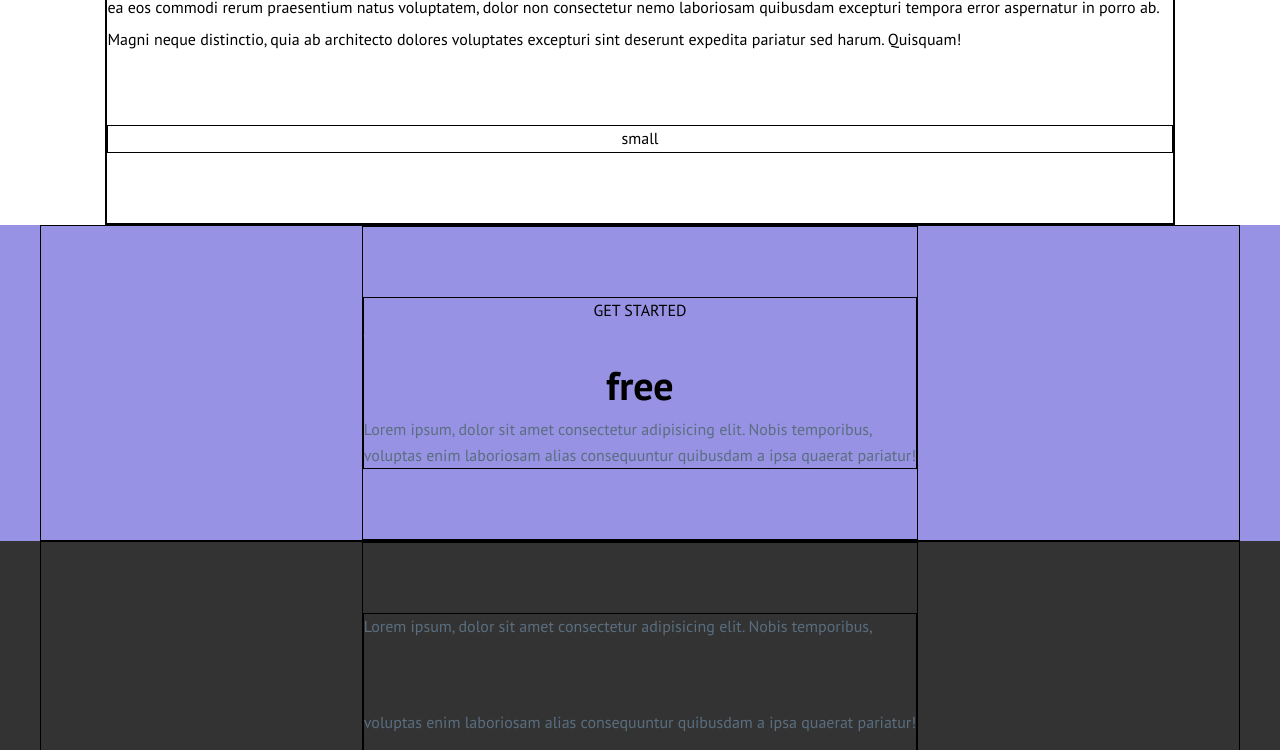
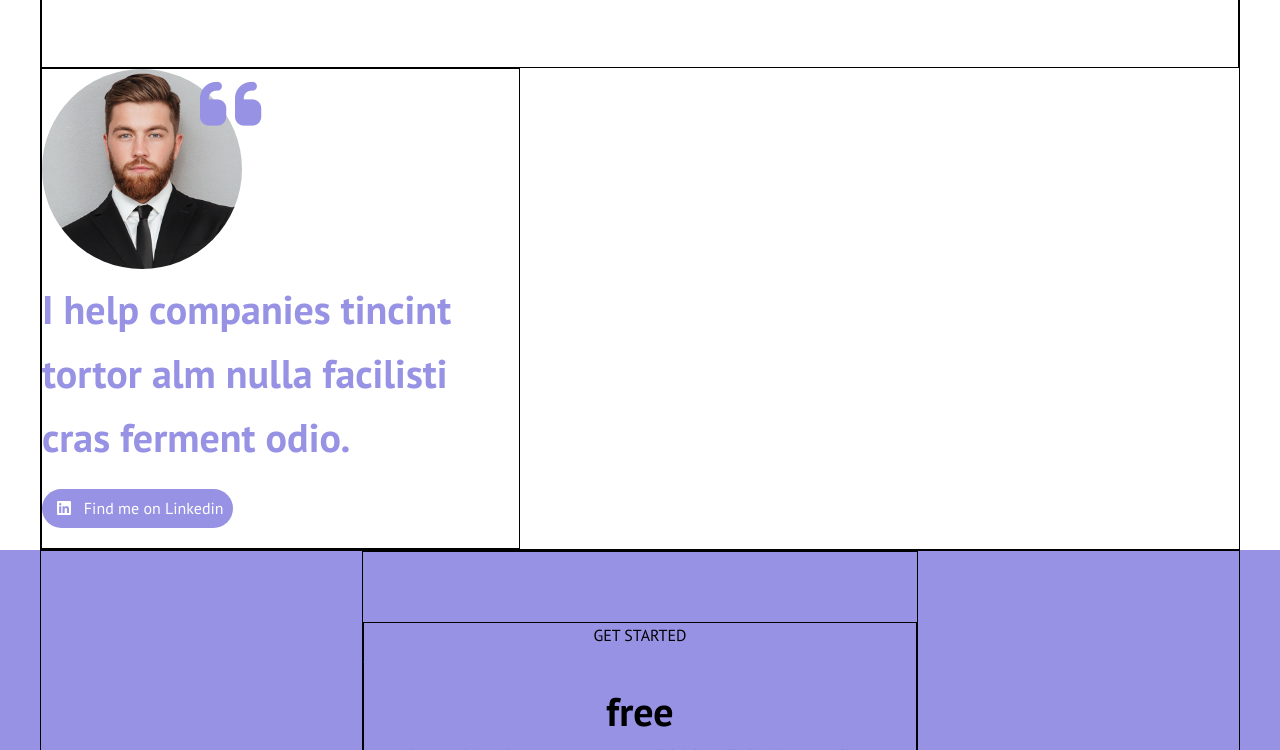
Before and after one commit to ElenaRuscitto/htmlcss-responsive-layout, a plain HTML site: page index.html in a window 1280 px wide. Shown: the part 4515-5265 px from the top of the page. Drawn offline with Linux system fonts and the light colour scheme.

Commit message:
prob. mediaquery about

```diff
--- a/css/main.css
+++ b/css/main.css
@@ -375,7 +375,7 @@ header {
 
 .about {
   text-align: left;
-  margin: 0 100px;
+  margin: 0 30px;
 }
 
 .about h2 {
@@ -385,6 +385,27 @@ header {
 .about p {
   line-height: 2;
 }
+
+.about img {
+  width: 200px;
+  height: 200px;
+  border-radius: 50%;
+  object-fit: cover;
+  position:relative;
+}
+
+.about .fa-quote-left {
+  color: var(--v-bg-color);
+  font-size: 70px;
+  position: absolute;
+  left: 200px;
+}
+
+.about .btn.viola {
+  margin-right: 60%;
+  padding-left: 15px;
+}
+
 
 
 /* /ABOUT */
@@ -488,6 +509,18 @@ header {
     margin-top: 15px;
   }
 
+
+
+  .about.testo-centrato {
+    width: 60%;
+  }
+
+  .about .row {
+    width: 40%;
+
+
+  }
+
 }
 
 /* DISPLAY PC */
--- a/index.html
+++ b/index.html
@@ -325,20 +325,39 @@
 <!-- ABOUT -->
   <section class="about">
     <div class="container debug">
+      <!-- <div class="left debug"> -->
         <div class="testo-centrato padding-t-b debug ">
           <h2>About Us</h2>
           <p class="margin-top">
-          Lorem ipsum dolor sit amet, consectetur adipisicing elit. Nisi dolores modi veritatis blanditiis quidem nobis iure eveniet ex eos impedit eius excepturi ad, soluta atque qui nihil omnis odit incidunt facilis labore aspernatur in provident eum? Ut, voluptate! Sit reprehenderit ea quod nulla impedit qui quo, obcaecati incidunt odio consequuntur animi est! Dicta, repellat autem! Repellat inventore nostrum accusantium explicabo quisquam nesciunt sequi animi ea eos commodi rerum praesentium natus voluptatem, dolor non consectetur nemo laboriosam quibusdam excepturi tempora error aspernatur in porro ab. Magni neque distinctio, quia ab architecto dolores voluptates excepturi sint deserunt expedita pariatur sed harum. Quisquam!
+            Lorem ipsum dolor sit amet, consectetur adipisicing elit. Nisi dolores modi veritatis blanditiis quidem nobis iure eveniet ex eos impedit eius excepturi ad, soluta atque qui nihil omnis odit incidunt facilis labore aspernatur in provident eum? Ut, voluptate! Sit reprehenderit ea quod nulla impedit qui quo, obcaecati incidunt odio consequuntur animi est! Dicta, repellat autem! Repellat inventore nostrum accusantium explicabo quisquam nesciunt sequi animi ea eos commodi rerum praesentium natus voluptatem.
           </p>
           <p class="padding-t-b">
-          Lorem ipsum dolor sit amet, consectetur adipisicing elit. Nisi dolores modi veritatis blanditiis quidem nobis iure eveniet ex eos impedit eius excepturi ad, soluta atque qui nihil omnis odit incidunt facilis labore aspernatur in provident eum? Ut, voluptate! Sit reprehenderit ea quod nulla impedit qui quo, obcaecati incidunt odio consequuntur animi est! Dicta, repellat autem! Repellat inventore nostrum accusantium explicabo quisquam nesciunt sequi animi ea eos commodi rerum praesentium natus voluptatem, dolor non consectetur nemo laboriosam quibusdam excepturi tempora error aspernatur in porro ab. Magni neque distinctio, quia ab architecto dolores voluptates excepturi sint deserunt expedita pariatur sed harum. Quisquam!
+            Lorem ipsum dolor sit amet, consectetur adipisicing elit. Nisi dolores modi veritatis blanditiis quidem nobis iure eveniet ex eos impedit eius excepturi ad, soluta atque qui nihil omnis odit incidunt facilis labore aspernatur in provident eum? Ut, voluptate! Sit reprehenderit ea quod nulla impedit qui quo, obcaecati incidunt odio consequuntur animi est! Dicta, repellat autem! Repellat inventore nostrum accusantium explicabo quisquam nesciunt sequi animi ea eos commodi rerum praesentium natus voluptatem.
           </p>
+        </div>
+      <!-- </div> -->
+
+
+
         <div class="row d-flex d-center column">
-          <div class="card-small debug">small</div>
-
+          <!-- <div class="right margin-bottom debug"> -->
+            <div class="card-small debug">
+              <img src="./img/about.jpg" alt="">
+              <span><i class="fa-solid fa-quote-left"></i></span>
+              <h2> I help companies tincint tortor alm nulla facilisti cras ferment odio.</h2>
+              <div class="btn viola margin-top margin-bottom">
+                <a class="margin-bottom" href="">
+                  <i class="fa-brands fa-linkedin"></i>
+                  &nbsp; Find me on Linkedin
+                </a>
+              </div>
+            </div>
+          <!-- </div> -->
         </div>
 
-      </div>
+
+
+
     </div>
 
   </section>
```
Lines whose indentation alone changed are shown as unchanged.
